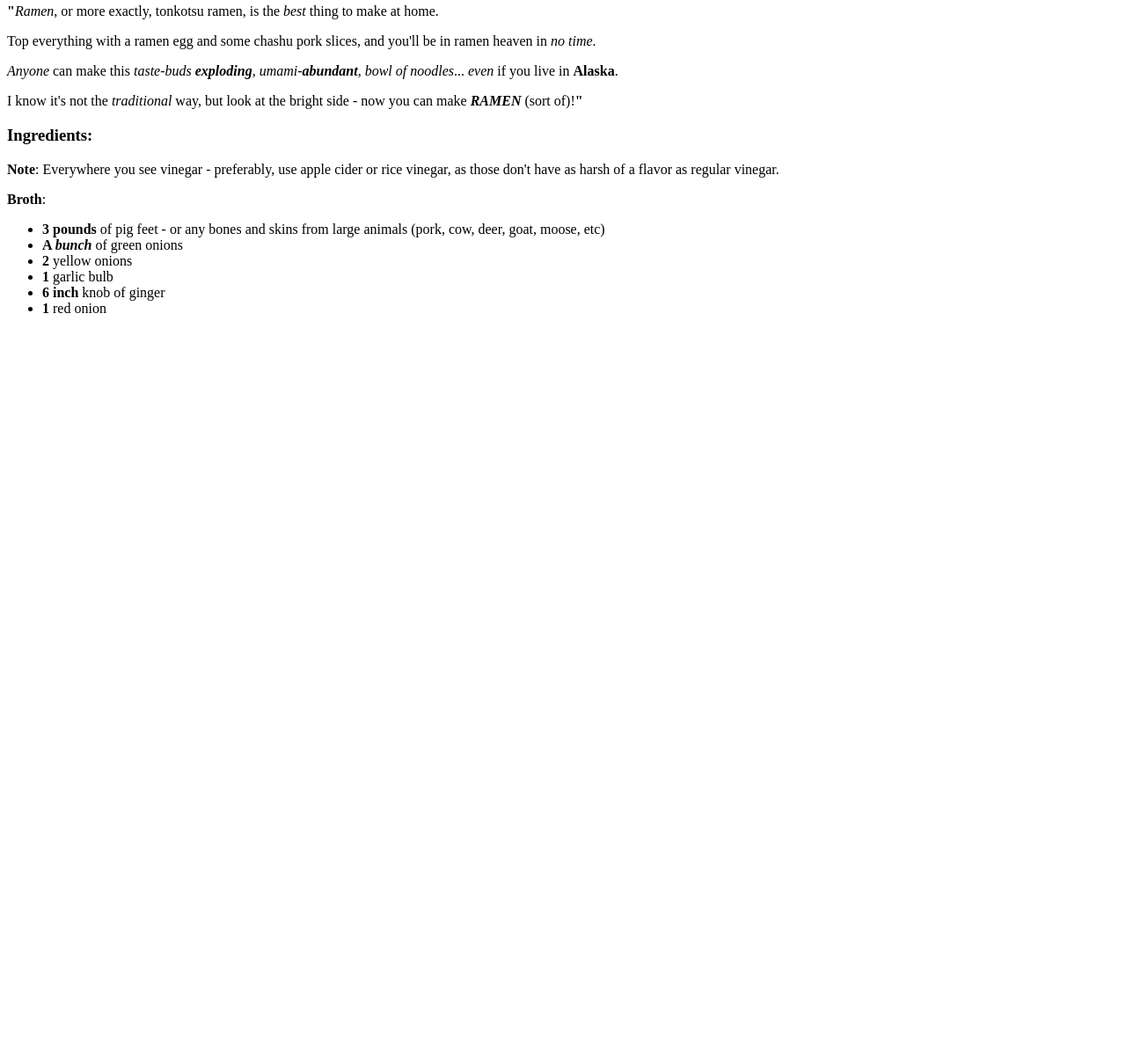
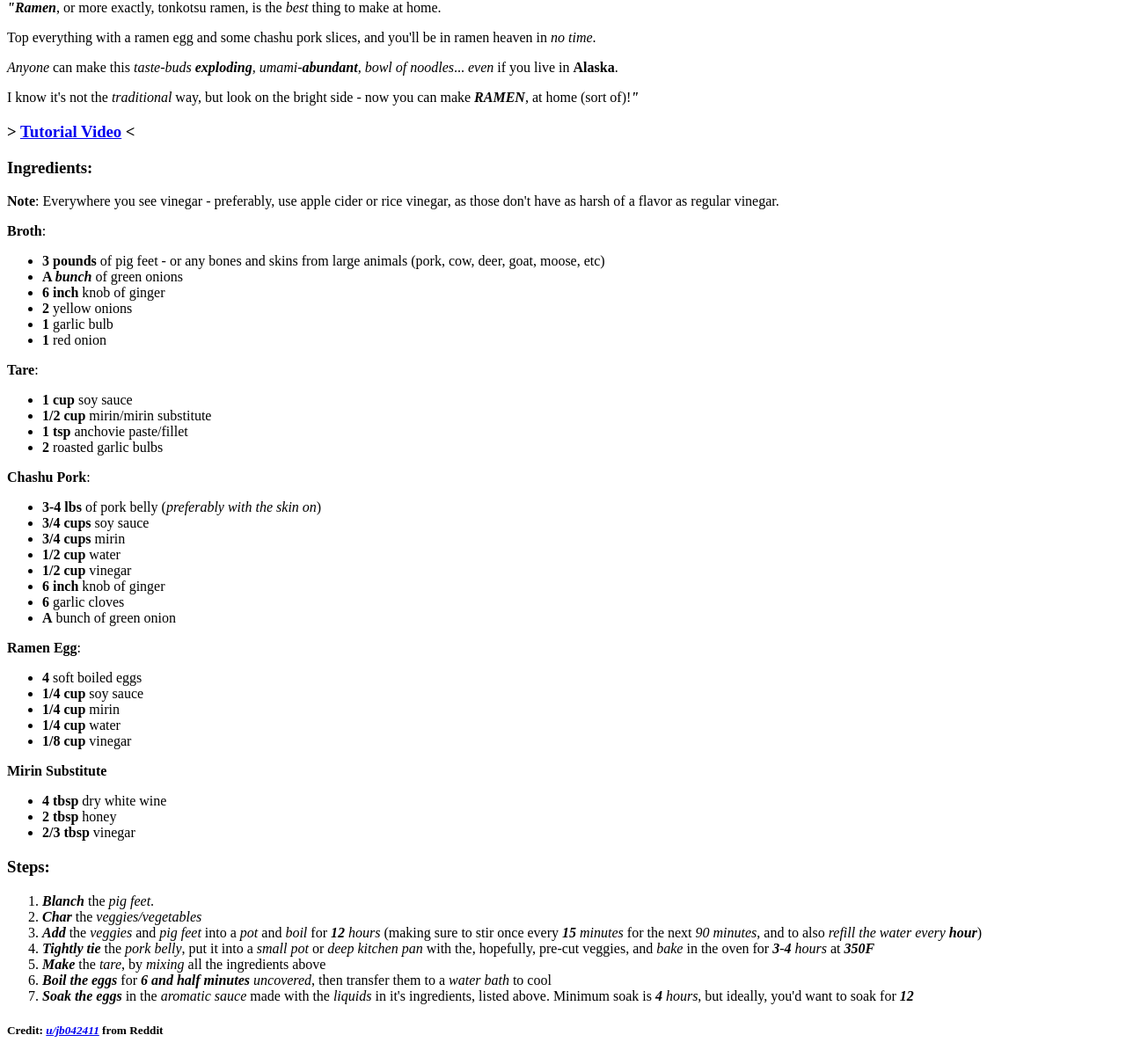
Before and after one commit to Earth-Spiegel/odin-recipes, a plain HTML site: page recipes/tonkotsu.html in a window 1280 px wide. Shown: the part 439-1641 px from the top of the page at 88% size. Before the commit the page ends 815 px from the top, so only its background shows below. Drawn offline with Linux system fonts and the light colour scheme.

Commit message:
Added link back to landing page(index.html) from tonkotsu.html, finished recipe for tonkotsu.html.

```diff
--- a/recipes/tonkotsu.html
+++ b/recipes/tonkotsu.html
@@ -6,24 +6,72 @@
     </head>
 
     <body>
+        <h4><strong><a href="../index.html">Recipes</a></strong></h4>
         <h1>Tonkotsu Ramen</h1>
         <img src="https://preview.redd.it/8o6gh9f3oqj61.jpg?width=960&crop=smart&auto=webp&s=56fe68749092a8429fc9bc34caad709481c853ca">
-        <h3><strong>Tonkotsu Ramen</strong>:</h3>
-        <p><strong>"</strong><em>Ramen</em>, or more exactly, tonkotsu ramen, is the <em>best</em> thing to make at home.</p>
+        <p><strong><em>"</em></strong><strong><em>Ramen</em></strong>, or more exactly, tonkotsu ramen, is the <em>best</em> thing to make at home.</p>
         <p>Top everything with a ramen egg and some chashu pork slices, and you'll be in ramen heaven in <em>no time</em>.</p>
         <p><em>Anyone</em> can make this <em>taste-buds <strong>exploding</strong>, umami-<strong>abundant</strong>, bowl of noodles</em>... <em>even</em> if you live in <strong>Alaska</strong>.</p>
-        <p>I know it's not the <em>traditional</em> way, but look at the bright side - now you can make <strong><em>RAMEN</em></strong> (sort of)!<strong>"</strong></p>
+        <p>I know it's not the <em>traditional</em> way, but look on the bright side - now you can make <strong><em>RAMEN</em></strong>, at home (sort of)!<strong><em>"</em></strong></p>
 
-        <h3><strong>Ingredients</strong>:</h3>
+        <h3>> <a href="https://www.youtube.com/watch?v=cZoMxopig48">Tutorial Video</a> <</h3>
+
+        <h3>Ingredients:</h3>
         <p><strong>Note</strong>: Everywhere you see vinegar - preferably, use apple cider or rice vinegar, as those don't have as harsh of a flavor as regular vinegar.</p>
         <p><strong>Broth</strong>:</p>
         <ul>
             <li><strong>3 pounds</strong> of pig feet - or any bones and skins from large animals (pork, cow, deer, goat, moose, etc)</li>
             <li><strong>A <em>bunch</em></strong> of green onions</li>
+            <li><strong>6 inch</strong> knob of ginger</li>
             <li><strong>2</strong> yellow onions</li>
             <li><strong>1</strong> garlic bulb</li>
-            <li><strong>6 inch</strong> knob of ginger</li>
             <li><strong>1</strong> red onion</li>
         </ul>
+        <p><strong>Tare</strong>:</p>
+        <ul>
+            <li><strong>1 cup</strong> soy sauce</li>
+            <li><strong>1/2 cup</strong> mirin/mirin substitute</li>
+            <li><strong>1 tsp</strong> anchovie paste/fillet</li>
+            <li><strong>2</strong> roasted garlic bulbs</li>
+        </ul>
+        <p><strong>Chashu Pork</strong>:</p>
+        <ul>
+            <li><strong>3-4 lbs</strong> of pork belly (<em>preferably with the skin on</em>)</li>
+            <li><strong>3/4 cups</strong> soy sauce</li>
+            <li><strong>3/4 cups</strong> mirin</li>
+            <li><strong>1/2 cup</strong> water</li>
+            <li><strong>1/2 cup</strong> vinegar</li>
+            <li><strong>6 inch</strong> knob of ginger</li>
+            <li><strong>6</strong> garlic cloves</li>
+            <li><strong>A</strong> bunch of green onion</li>
+        </ul>
+        <p><strong>Ramen Egg</strong>:</p>
+        <ul>
+            <li><strong>4</strong> soft boiled eggs</li>
+            <li><strong>1/4 cup</strong> soy sauce</li>
+            <li><strong>1/4 cup</strong> mirin</li>
+            <li><strong>1/4 cup</strong> water</li>
+            <li><strong>1/8 cup</strong> vinegar</li>
+        </ul>
+        <p><strong>Mirin Substitute</strong></p>
+        <ul>
+            <li><strong>4 tbsp</strong> dry white wine</li>
+            <li><strong>2 tbsp</strong> honey</li>
+            <li><strong>2/3 tbsp</strong> vinegar</li>
+        </ul>
+        <h3>Steps:</h3>
+        <ol>
+            <li><strong><em>Blanch</em></strong> the <em>pig feet</em>.</li>
+            <li><strong><em>Char</em></strong> the <em>veggies/vegetables</em></li>
+            <li><strong><em>Add</em></strong> the <em>veggies</em> and <em>pig feet</em> into a <em>pot</em> and <em>boil</em> for <em><strong>12</strong> hours</em>
+                (making sure to stir once every <em><strong>15</strong> minutes</em> for the next <em>90 minutes</em>,
+                and to also <em>refill the water every <strong>hour</strong></em>)</li>
+            <li><strong><em>Tightly tie</em></strong> the <em>pork belly</em>, put it into a <em>small pot</em> or <em>deep kitchen pan</em> with the, hopefully, pre-cut veggies, and <em>bake</em> in the oven for
+                <em><strong>3</strong>-<strong>4</strong> hours</em> at <em><strong>350F</strong></em></li>
+            <li><strong><em>Make</em></strong> the <em>tare</em>, by <em>mixing</em> all the ingredients above</li>
+            <li><strong><em>Boil the eggs</em></strong> for <strong><em>6 and half minutes</em></strong> <em>uncovered</em>, then transfer them to a <em>water bath</em> to cool</li>
+            <li><strong><em>Soak the eggs</em></strong> in the <em>aromatic sauce</em> made with the <em>liquids</em> in it's ingredients, listed above. Minimum soak is <em><strong>4</strong> hours</em>, but ideally, you'd want to soak for <em><strong>12</strong></em></li>
+        </ol>
+        <h5>Credit: <a href="https://www.reddit.com/user/jb042411/"><em>u/jb042411</em></a> from Reddit</h5>
     </body>
 </html>
```
Also changed, not shown: index.html (+1 -1 lines).
